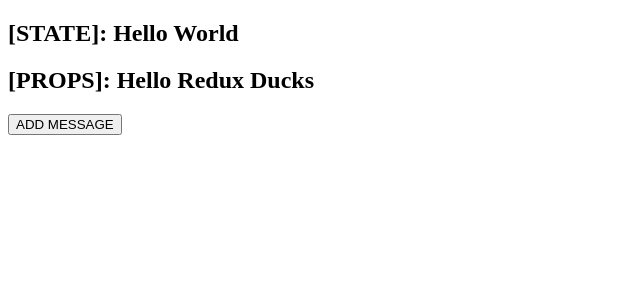
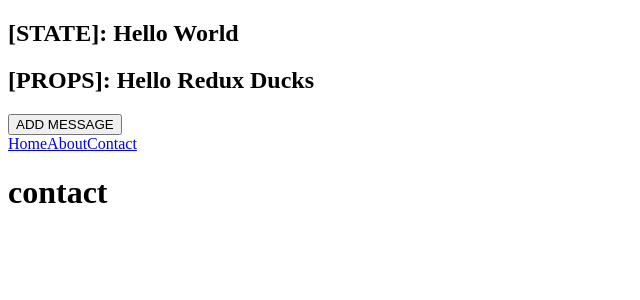
Before and after one commit to fedorovsky/react-ssr, a React app: page /contact in a window 1280 px wide. Shown: the top 300 px of the page, without its empty margins (0-640 px from the left). Built offline with nearby package versions, Linux system fonts and the light colour scheme; the HTML template or start-up script is replaced by a standard one.

Commit message:
add router

```diff
--- a/package.json
+++ b/package.json
@@ -26,10 +26,14 @@
     "webpack-cli": "^3.1.2"
   },
   "dependencies": {
+    "connected-react-router": "^6.0.0",
     "express": "^4.16.4",
+    "history": "^4.7.2",
     "react": "^16.6.3",
     "react-dom": "^16.6.3",
     "react-redux": "^6.0.0",
+    "react-router": "^4.3.1",
+    "react-router-dom": "^4.3.1",
     "redux": "^4.0.1",
     "redux-devtools-extension": "^2.13.7",
     "reselect": "^4.0.0"
--- a/src/client.js
+++ b/src/client.js
@@ -1,6 +1,7 @@
 import React from 'react';
 import ReactDOM from 'react-dom';
 import { Provider as ReduxProvider } from 'react-redux';
+import { BrowserRouter } from 'react-router-dom';
 import createStore from './redux';
 
 import App from './components/App';
@@ -10,7 +11,9 @@ window.store = store;
 
 ReactDOM.hydrate(
   <ReduxProvider store={store}>
-    <App />
+    <BrowserRouter>
+      <App />
+    </BrowserRouter>
   </ReduxProvider>,
   document.getElementById('app'),
 );
--- a/src/components/App.js
+++ b/src/components/App.js
@@ -1,5 +1,7 @@
 import React, { Component } from 'react';
 import { connect } from 'react-redux';
+import { Link } from 'react-router-dom';
+import { Route, Switch } from 'react-router-dom';
 import { messageSelector, addMessage } from '../ducks/notification';
 
 class App extends Component {
@@ -15,6 +17,16 @@ class App extends Component {
         <button onClick={() => this.props.addMessage('CHANGE MESSAGE')}>
           ADD MESSAGE
         </button>
+        <div>
+          <Link to="/">Home</Link>
+          <Link to="/about">About</Link>
+          <Link to="/contact">Contact</Link>
+        </div>
+        <Switch>
+          <Route path="/" exact render={() => <h1>home</h1>} />
+          <Route path="/about" exact render={() => <h1>about</h1>} />
+          <Route path="/contact" exact render={() => <h1>contact</h1>} />
+        </Switch>
       </div>
     );
   }
--- a/src/redux/index.js
+++ b/src/redux/index.js
@@ -1,7 +1,9 @@
-import { createStore } from 'redux';
+import { createStore, applyMiddleware } from 'redux';
 import { composeWithDevTools } from 'redux-devtools-extension';
 import reducer from './reducer';
 
+const enhancer = applyMiddleware();
+
 export default (initialState = {}) => {
-  return createStore(reducer, initialState, composeWithDevTools());
+  return createStore(reducer, initialState, composeWithDevTools(enhancer));
 };
--- a/src/redux/reducer.js
+++ b/src/redux/reducer.js
@@ -1,8 +1,8 @@
 import { combineReducers } from 'redux';
-import notificationsReducer, {
-  moduleName as notificationsModule,
+import notificationReducer, {
+  moduleName as notificationModule,
 } from '../ducks/notification';
 
 export default combineReducers({
-  [notificationsModule]: notificationsReducer,
+  [notificationModule]: notificationReducer,
 });
--- a/src/server.js
+++ b/src/server.js
@@ -4,6 +4,7 @@ import express from 'express';
 import path from 'path';
 import { Provider as ReduxProvider } from 'react-redux';
 import createStore from './redux';
+import { StaticRouter } from 'react-router-dom';
 import App from './components/App';
 
 const app = express();
@@ -13,10 +14,13 @@ app.use(express.static(path.resolve(__dirname, '../dist')));
 app.get('/*', (req, res) => {
   const store = createStore();
   const reduxState = store.getState();
+  const context = {};
 
   const appString = renderToString(
     <ReduxProvider store={store}>
-      <App />
+      <StaticRouter context={context} location={req.url}>
+        <App />
+      </StaticRouter>
     </ReduxProvider>,
   );
 
```
Also changed, not shown: 3 other files (tests, documents, lock files or other folders).
